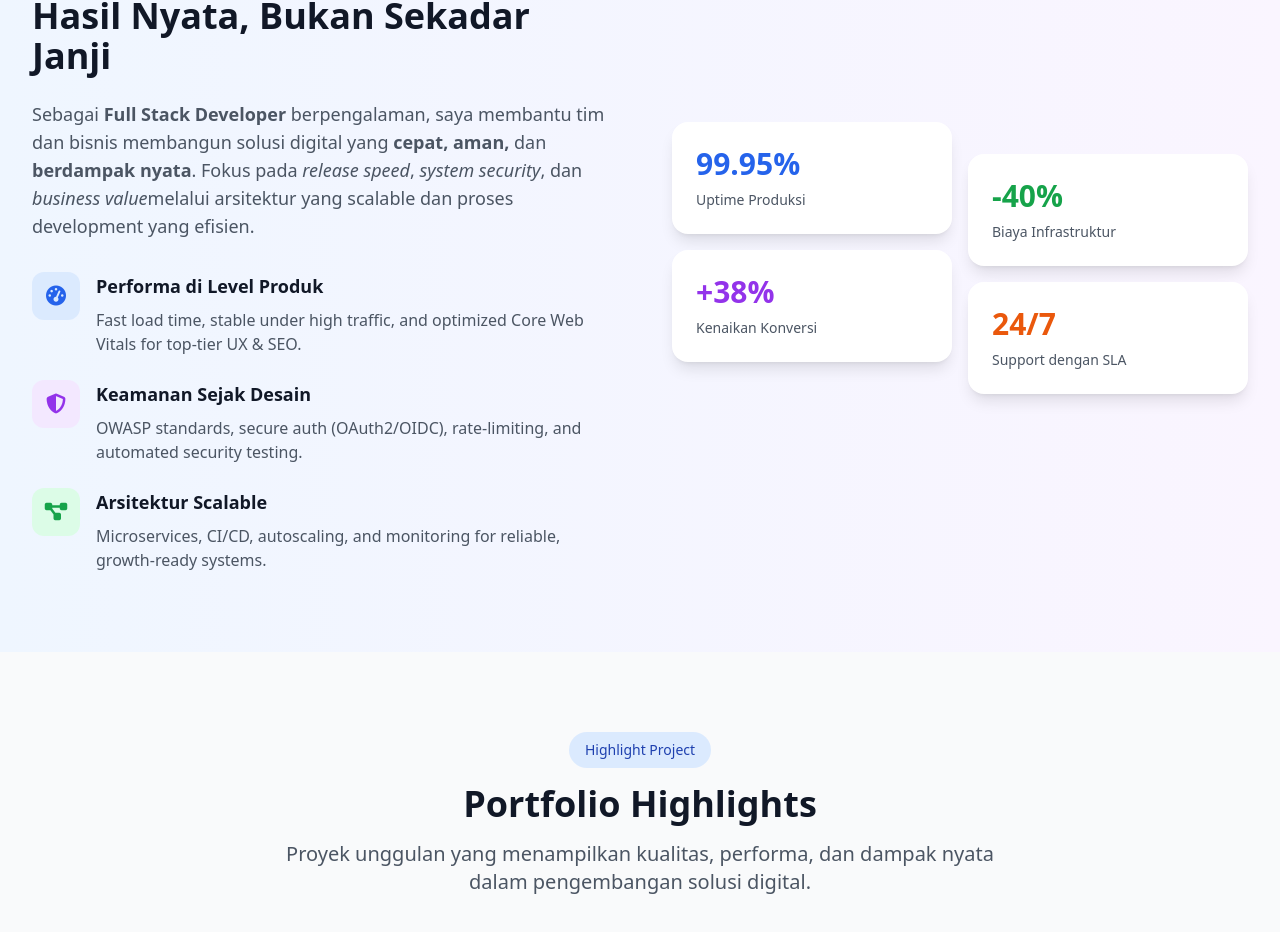
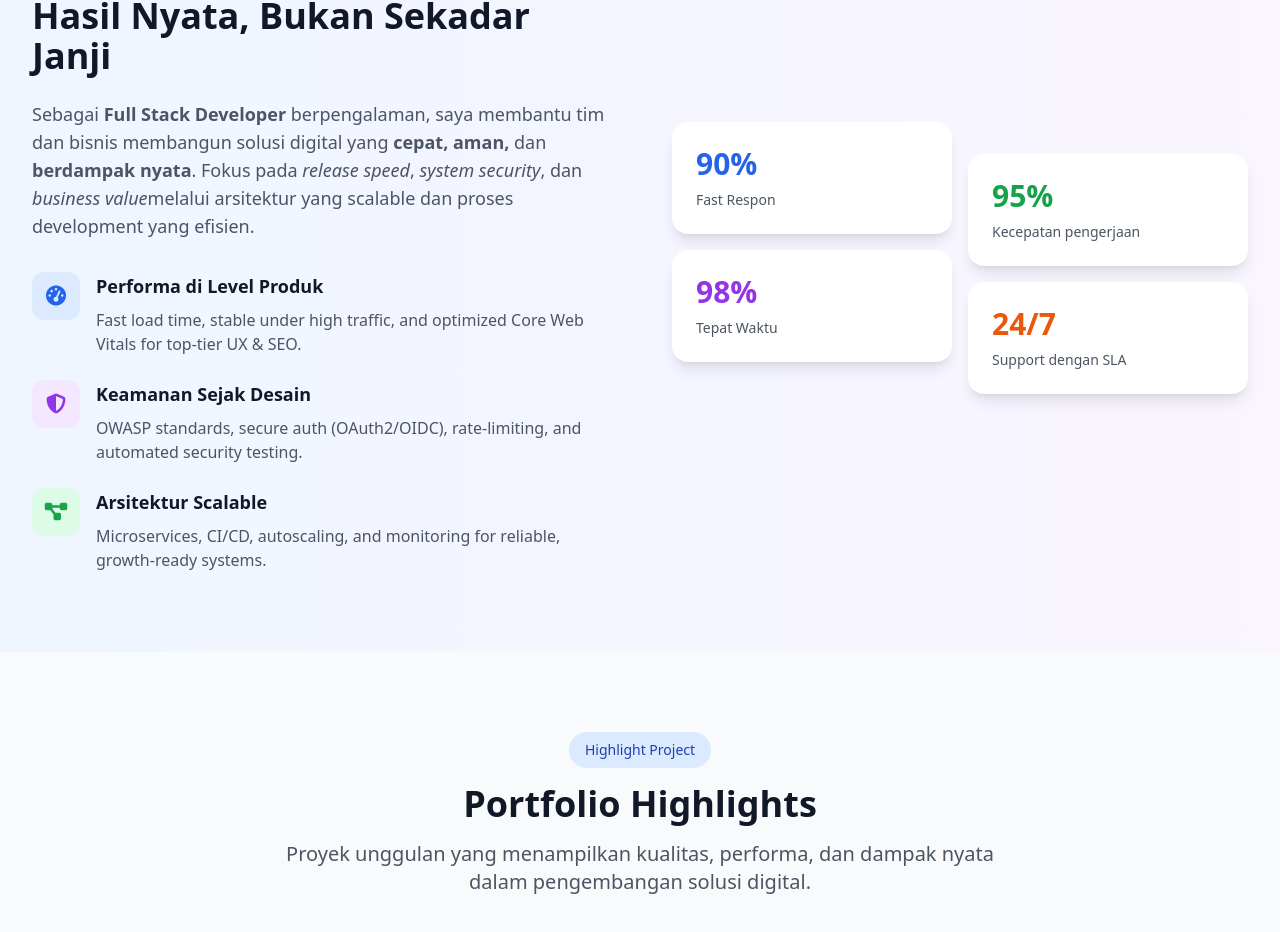
Before and after one commit to Kader2637/cvkader, a Next.js app: page / in a window 1280 px wide. Shown: the part 2220-3152 px from the top of the page. Built offline with nearby package versions, Linux system fonts and the light colour scheme.

Commit message:
Update page.tsx

```diff
--- a/app/page.tsx
+++ b/app/page.tsx
@@ -421,9 +421,9 @@ export default function Page() {
                     data-reveal
                   >
                     <div className="text-3xl font-bold text-blue-600 mb-2">
-                      99.95%
+                      90%
                     </div>
-                    <div className="text-sm text-gray-600">Uptime Produksi</div>
+                    <div className="text-sm text-gray-600">Fast Respon</div>
                   </div>
                   <div
                     className="bg-white p-6 rounded-2xl shadow-lg transform -rotate-2 hover:rotate-0 transition-transform"
@@ -431,10 +431,10 @@ export default function Page() {
                     data-reveal-delay="0.1s"
                   >
                     <div className="text-3xl font-bold text-purple-600 mb-2">
-                      +38%
+                      98%
                     </div>
                     <div className="text-sm text-gray-600">
-                      Kenaikan Konversi
+                      Tepat Waktu
                     </div>
                   </div>
                 </div>
@@ -446,10 +446,10 @@ export default function Page() {
                     data-reveal-delay="0.15s"
                   >
                     <div className="text-3xl font-bold text-green-600 mb-2">
-                      -40%
+                      95%
                     </div>
                     <div className="text-sm text-gray-600">
-                      Biaya Infrastruktur
+                      Kecepatan pengerjaan
                     </div>
                   </div>
                   <div
```
